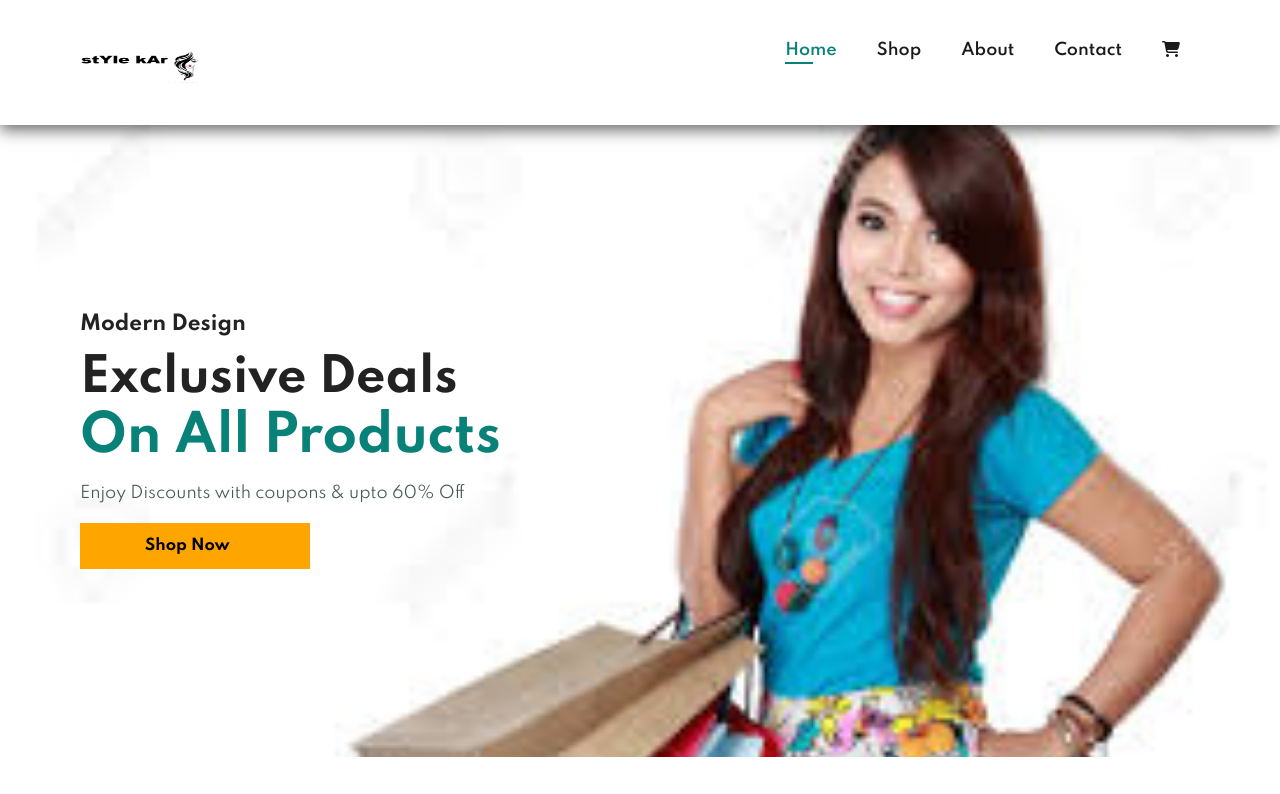
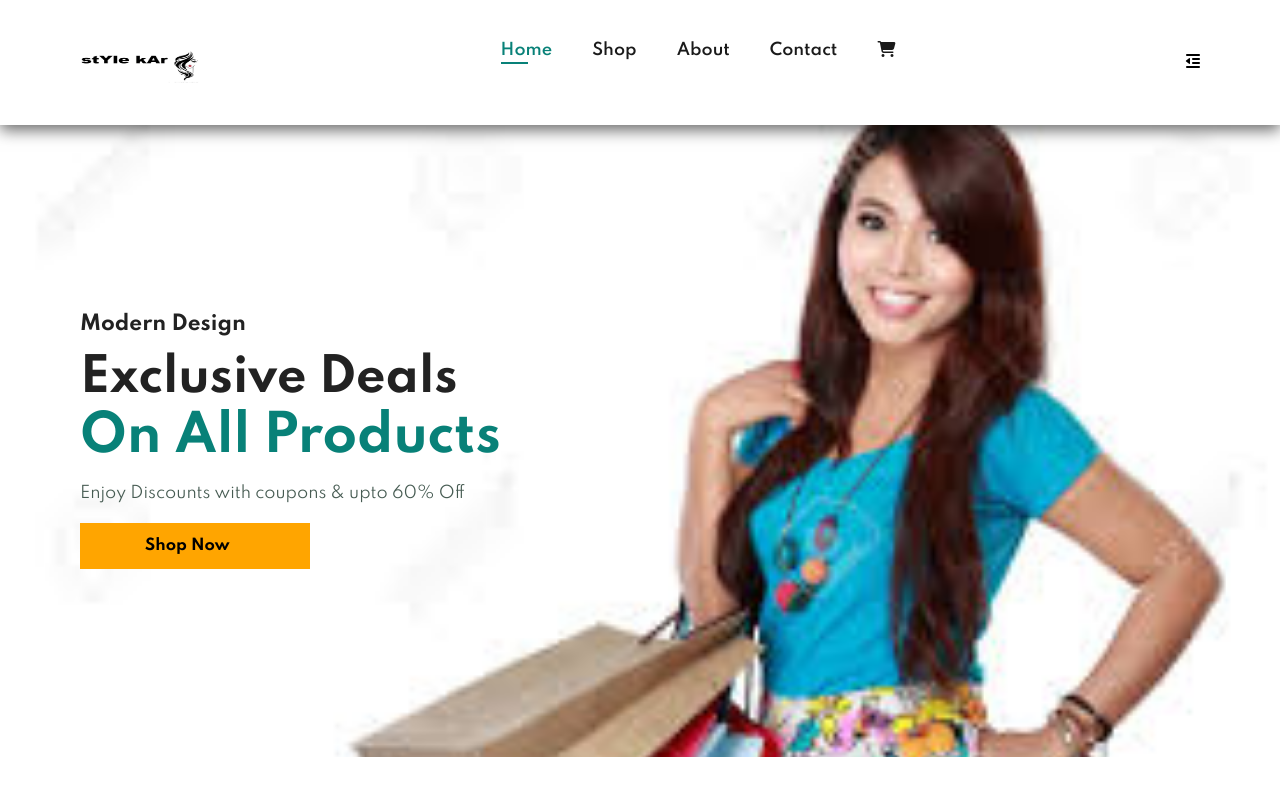
Before and after one commit to Nouman-Junaid/compro-M1, a plain HTML site: page index.html in a window 1280 px wide. Shown: the top 794 px of the page. Drawn offline with Linux system fonts and the light colour scheme.

Commit message:
icon add

```diff
--- a/index.html
+++ b/index.html
@@ -21,6 +21,9 @@
 
 
     </ul>
+</div>
+<div id="mobile">
+    <i id="bar" class="fas fa-outdent"></i>
 </div>
 </section>
 
```
